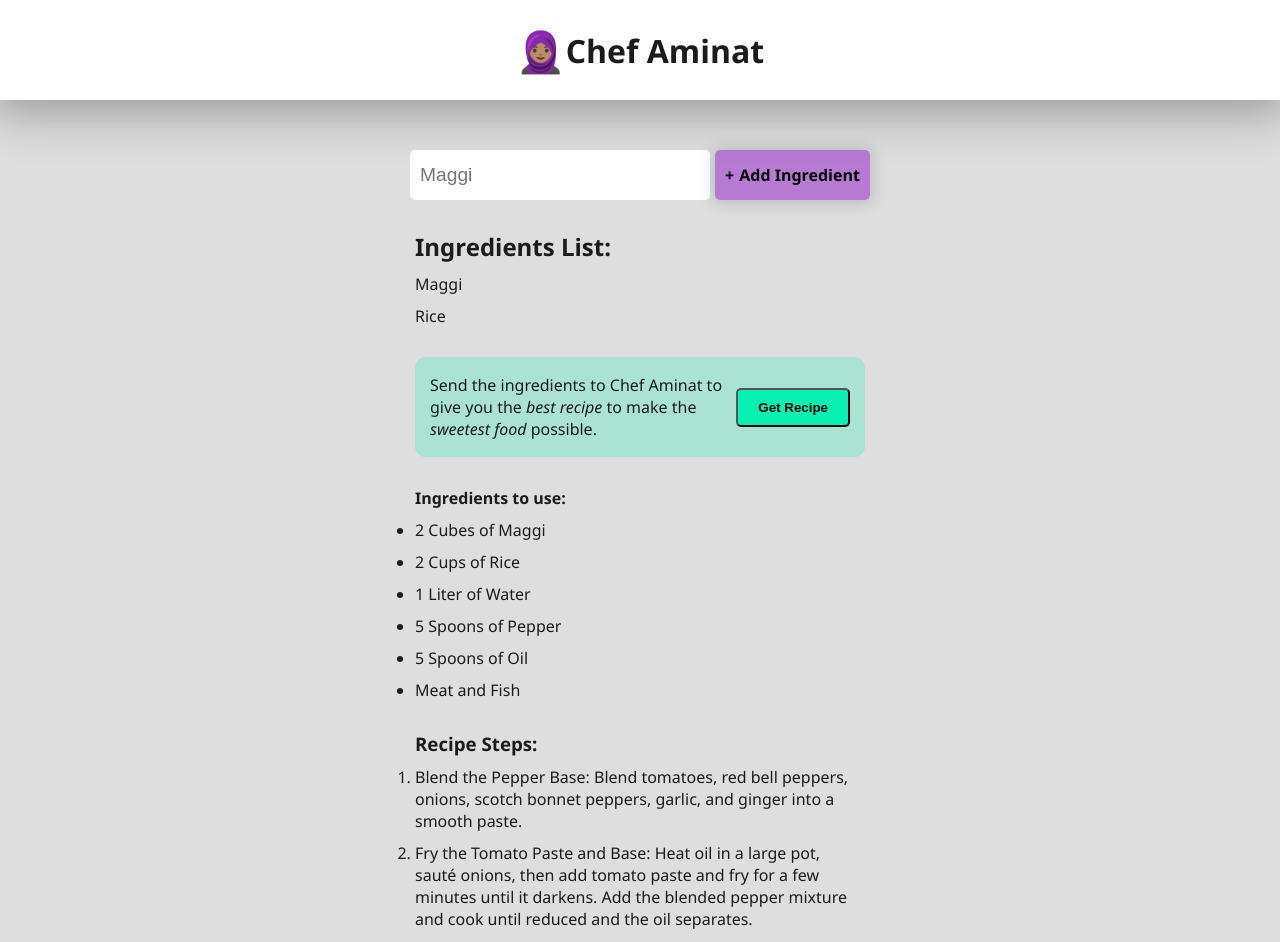
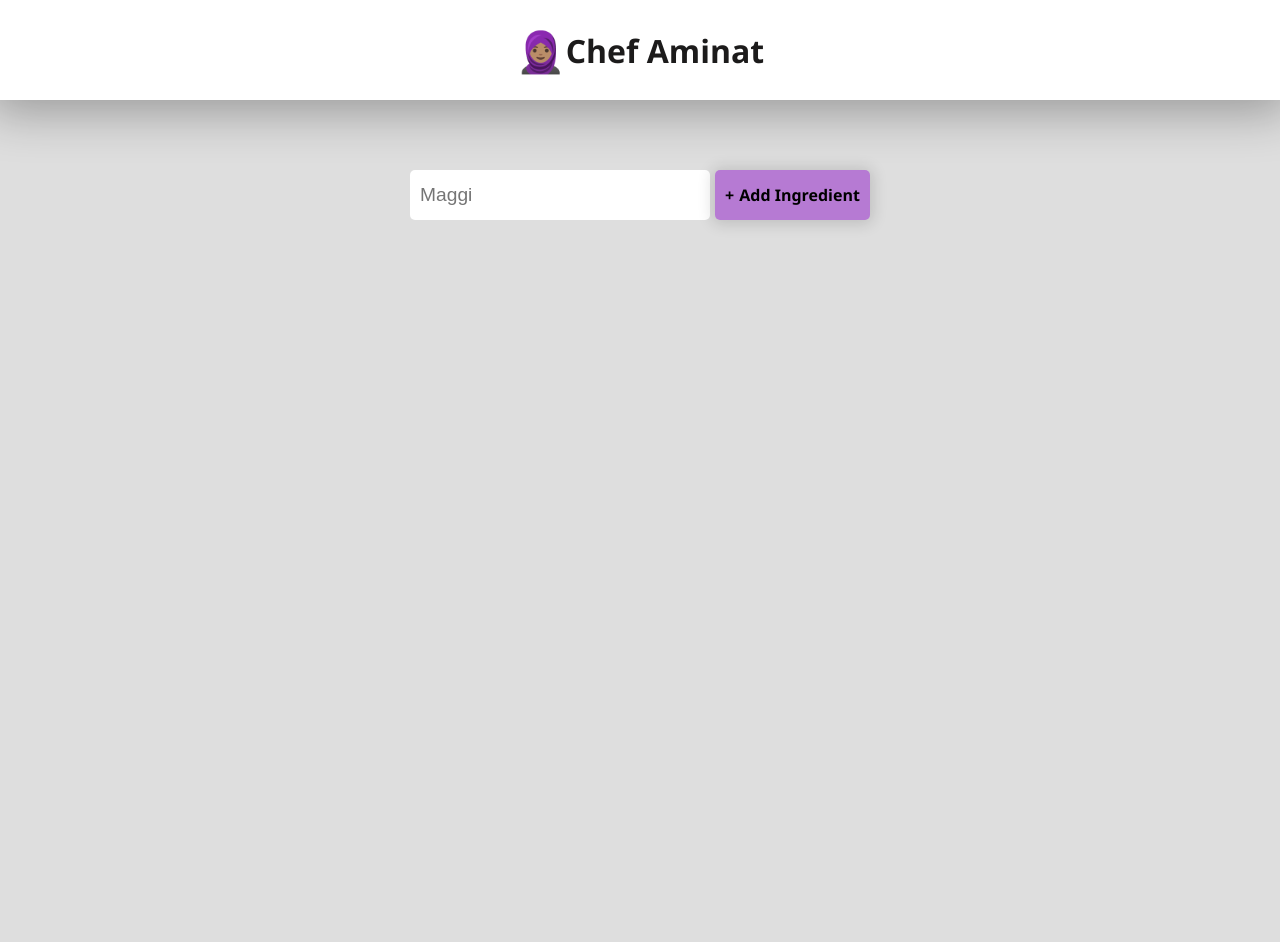
Before and after one commit to GaniyuSodiq/reactjs, a React (Vite) app in the folder 3-react-state/chef-aminat/chef-aminat/: page / in a window 1280 px wide. Shown: the top 942 px of the page. After the commit the page ends 800 px from the top, so only its background shows below. Built offline with nearby package versions, Linux system fonts and the light colour scheme.

Commit message:
make some part conditional rendering

```diff
--- a/3-react-state/chef-aminat/chef-aminat/src/components/Main.jsx
+++ b/3-react-state/chef-aminat/chef-aminat/src/components/Main.jsx
@@ -1,8 +1,12 @@
 import React from "react";
 
 export default function Main() {
-  const [ingredientArr, setIngredientArr] = React.useState(["Maggi", "Rice"]);
+  const [ingredientArr, setIngredientArr] = React.useState([]);
   const ingredients = ingredientArr.map((ing) => <li key={ing}>{ing}</li>);
+  const [recipeShown, setRecipeShown] = React.useState(false)
+  function toggleRecipeShown(){
+    setRecipeShown(prev => !prev)
+  }
 
   function addIngredient(formData) {
     const newIngredient = formData.get("ingredient");
@@ -23,20 +27,19 @@ export default function Main() {
         <button>Add Ingredient</button>
       </form>
 
-      <div className="ingredient-list">
+      {ingredientArr.length > 0 && <div className="ingredient-list">
         <h2>Ingredients List:</h2>
         <ul>{ingredients}</ul>
-      </div>
+      </div>}
 
-      <div className="cta-box">
+      {ingredientArr.length > 3 && <div className="cta-box">
         <p>
-          Send the ingredients to Chef Aminat to give you the{" "}
-          <em>best recipe</em> to make the <em>sweetest food</em> possible.
+          Send the ingredients to Chef Aminat to give you the <em>best recipe</em> to make the <em>sweetest food</em> possible.
         </p>
-        <button>Get Recipe</button>
-      </div>
+        <button onClick={toggleRecipeShown}>Get Recipe</button>
+      </div>}
 
-      <div className="recipe-box">
+      {recipeShown && <div className="recipe-box">
         <h4>Ingredients to use:</h4>
         <ul>
           <li>2 Cubes of Maggi</li>
@@ -75,7 +78,7 @@ export default function Main() {
             then let it rest for 10-15 minutes before serving.
           </li>
         </ol>
-      </div>
+      </div>}
     </main>
   );
 }
--- a/3-react-state/chef-aminat/chef-aminat/src/index.css
+++ b/3-react-state/chef-aminat/chef-aminat/src/index.css
@@ -27,7 +27,7 @@ header{
 
 main{
   text-align: center;
-  margin: 50px 0 10px;
+  margin: 70px 0 10px;
 }
 
 form{
@@ -106,7 +106,10 @@ form button:active{
   border-radius: 5px;
   background-color: rgb(6, 241, 178);
   font-weight: bolder;
+}
 
+.cta-box button:hover{
+  background-color: rgb(1, 212, 156);
 }
 
 .recipe-box{
```
